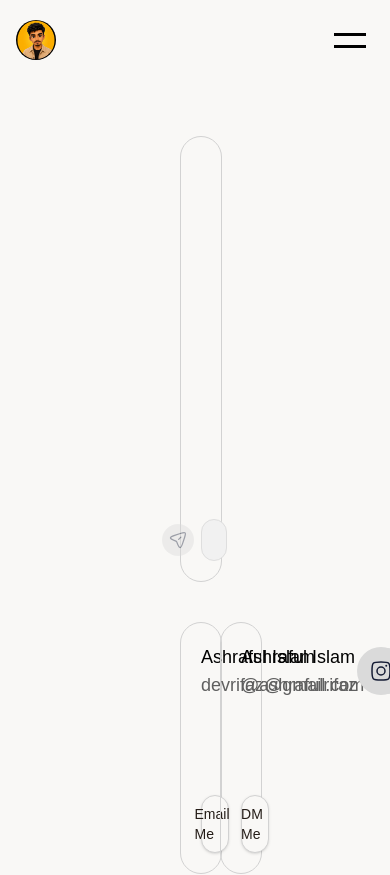
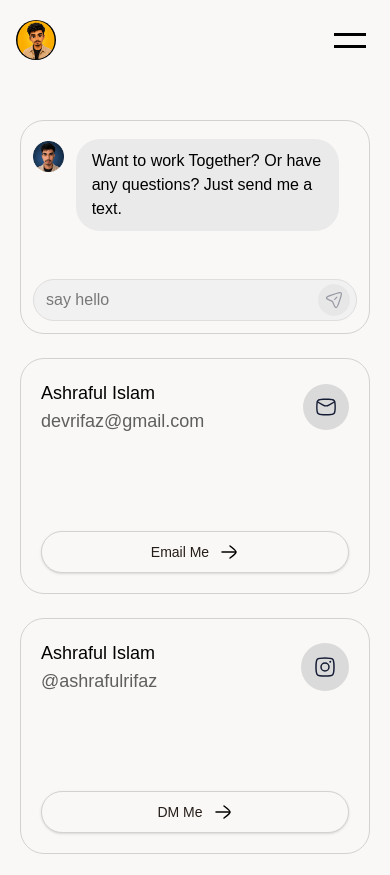
Before and after one commit to ashrafulrifaz/my-portfolio, a Next.js app: page /contact in a window 390 px wide. Shown: the top 875 px of the page. Built offline with nearby package versions, Linux system fonts and the light colour scheme.

Commit message:
contact page responsiveness completed

```diff
--- a/src/app/contact/page.js
+++ b/src/app/contact/page.js
@@ -4,7 +4,7 @@ import React from 'react';
 
 const page = () => {
     return (
-        <div className='px-40 py-14'>
+        <div className='px-0 lg:px-40 py-10 lg:py-14'>
             <ChatSection />
             <SocialSection />
         </div>
--- a/src/app/projects/page.js
+++ b/src/app/projects/page.js
@@ -42,11 +42,11 @@ const projects = [
 
 const page = () => {
     return (
-        <div className="py-14">
+        <div className="py-10 lg:py-14">
             <h3 className={`${rufina.className} text-xl text-center`}>Featured Projects</h3>
             {
                 projects?.map((project, idx) => (
-                    <div key={idx} className='mt-14 border-2 border-[#d2d2d2] bg-[#f4f4f4] p-2 rounded-2xl'>
+                    <div key={idx} className='mt-8 lg:mt-14 border-2 border-[#d2d2d2] bg-[#f4f4f4] p-2 rounded-2xl'>
                         <div className='border border-[#d2d2d2] bg-[#fffffc] rounded-xl p-5 pb-0'>
                             <div className="flex items-center justify-between">
                                 <h3 className='text-xl font-semibold'>{project.title}</h3>
@@ -59,7 +59,7 @@ const page = () => {
                             </div>
                             <p className='text-[#7E7067] font-regular mt-2'>{project.description}</p>
                             <Link href={'/'}>
-                                <Image src={project.image} alt='project 1' width={800} height={400} className='w-[93%] h-auto mt-7 rounded-t-3xl mx-auto border-[5px] border-b-0 border-[#E4E1E1]' />
+                                <Image src={project.image} alt='project 1' width={800} height={400} className='w-full lg:w-[93%] h-auto mt-7 rounded-t-3xl mx-auto border-[5px] border-b-0 border-[#E4E1E1]' />
                             </Link>
                         </div>
                     </div>
--- a/src/components/AboutComp/AboutDetails/AboutDetails.jsx
+++ b/src/components/AboutComp/AboutDetails/AboutDetails.jsx
@@ -3,7 +3,7 @@ import React from 'react';
 
 const AboutDetails = () => {
     return (
-        <div className='py-20'>
+        <div className='pt-0 pb-10 lg:py-20'>
             <div>
                 <h3 className={`${rufina.className} text-xl`}>Introduction</h3>
                 <p className='text-[#7E7067] text-[17px] mt-8'>I am Ashraful, a passionate and dedicated frontend developer based in Bangladesh. I have always been fascinated by the intersection of design and technology — the idea that a few lines of code can create something beautiful, functional, and impactful. From the very first time I built a webpage and saw it come to life in the browser, I knew this was exactly what I was meant to do.</p>
--- a/src/components/AboutComp/AboutHero/AboutHero.jsx
+++ b/src/components/AboutComp/AboutHero/AboutHero.jsx
@@ -5,14 +5,14 @@ import React from 'react';
 
 const AboutHero = () => {
     return (
-        <div className='h-[75vh]'>
-            <div className="grid grid-cols-2 gap-10 h-full">
+        <div className='py-16 lg:py-0 lg:h-[75vh]'>
+            <div className="grid grid-cols-1 lg:grid-cols-2 gap-10 h-full">
                 <div className="flex flex-col justify-center">
                     <h6 className="text-sm font-medium text-[#8B3100] tracking-widest">ABOUT ME</h6>
-                    <h1 className={`${fjallaOne.className} text-6xl mt-12`}>Who Is <HyperText className={``}>Ashraful?</HyperText></h1>
+                    <h1 className={`${fjallaOne.className} text-6xl mt-12`}>Who Is <HyperText className={`mt-5 lg:mt-0`}>Ashraful?</HyperText></h1>
                     <p className="text-[#7E7067] mt-8">I craft pixel-perfect websites that help businesses grow online. Every project I take on is built with clean code, thoughtful design, and a clear focus on delivering real results for my clients.</p>
                 </div>
-                <div className="flex flex-col justify-center items-end">
+                <div className="flex flex-col justify-center items-center lg:items-end">
                     <PixelImage
                     src="https://res.cloudinary.com/db30o33kz/image/upload/v1785510220/ChatGPT_Image_Jul_30_2026_at_05_06_04_PM_oazgxm.png"
                     alt="ashraful's image"
@@ -21,7 +21,7 @@ const AboutHero = () => {
                     customGrid={{ rows: 6, cols: 4 }}
                     grayscaleAnimation
                     blurAmount={14}
-                    className="rounded-3xl w-60"
+                    className="rounded-3xl w-4/5 lg:w-60"
                     />
                 </div>
             </div>
--- a/src/components/ChatSection/ChatSection.jsx
+++ b/src/components/ChatSection/ChatSection.jsx
@@ -56,7 +56,7 @@ const ChatSection = () => {
     };
 
     return (
-        <div className="border border-[#d2d2d2] rounded-3xl p-5 pt-3">
+        <div className="border border-[#d2d2d2] rounded-3xl p-3 lg:p-5">
             <div className="max-h-[420px] overflow-y-auto space-y-5 pr-1">
                 {messages.map((msg, i) =>
                     msg.role === "assistant" ? (
@@ -65,13 +65,13 @@ const ChatSection = () => {
                             initial={{ opacity: 0, y: 10 }}
                             animate={{ opacity: 1, y: 0 }}
                             transition={{ duration: 0.3 }}
-                        className="flex gap-3"
+                            className="flex gap-3 w-full"
                         >
-                        <div className="pt-2">
+                            <div className="pt-2 w-[18%]">
                                 <Image src={"/assets/mine.png"} alt="my image" width={50} height={50} />
                             </div>
                             <div>
-                            <div className="bg-[#eaeaea] px-4 py-3.5 mt-1.5 rounded-4xl max-w-[70%]">
+                                <div className="bg-[#eaeaea] px-4 py-2.5 lg:py-3.5 mt-1.5 rounded-3xl max-w-[95%]">
                                 <p>{msg.content}</p>
                                 </div>
                             </div>
@@ -84,7 +84,7 @@ const ChatSection = () => {
                         transition={{ duration: 0.3 }}
                         className="flex justify-end"
                     >
-                    <div className="bg-[#eaeaea] px-4 py-3.5 mt-1.5 rounded-4xl max-w-[70%]">
+                    <div className="bg-[#eaeaea] px-3 lg:px-4 py-2.5 lg:py-3.5 mt-1.5 rounded-4xl max-w-[95%]">
                         <p>{msg.content}</p>
                     </div>
                     </motion.div>
@@ -93,10 +93,10 @@ const ChatSection = () => {
 
                 {isLoading && (
                 <div className="flex gap-3">
-                    <div className="pt-7">
-                    <Image src={"/assets/mine.png"} alt="my image" width={50} height={50} />
+                    <div className="pt-5">
+                    <Image src={"/assets/mine.png"} alt="my image" width={50} height={50} className="w-10 h-10" />
                     </div>
-                    <div className="bg-[#eaeaea] px-4 py-4 mt-1.5 rounded-4xl flex gap-1 items-center">
+                    <div className="bg-[#eaeaea] px-4 py-2 lg:py-4 mt-1.5 rounded-4xl flex gap-1 items-center">
                         {[0, 1, 2].map((i) => (
                             <motion.span
                             key={i}
--- a/src/components/SocialSection/SocialSection.jsx
+++ b/src/components/SocialSection/SocialSection.jsx
@@ -3,7 +3,7 @@ import React from 'react';
 
 const SocialSection = () => {
     return (
-        <div className='grid grid-cols-2 gap-10 mt-10'>
+        <div className='grid grid-cols-1 lg;grid-cols-2 gap-6 lg:gap-10 mt-6 lg:mt-10'>
             <div className='border border-[#d2d2d2] rounded-3xl p-5'>
                 <div className='flex items-center justify-between'>
                     <div>
```
Lines whose indentation alone changed are shown as unchanged.
